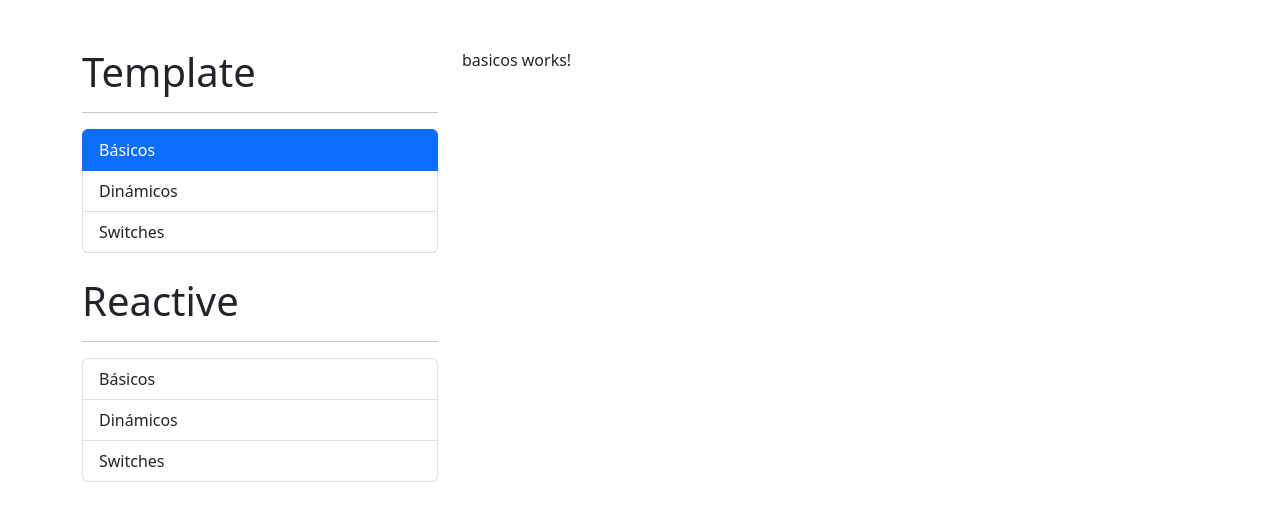
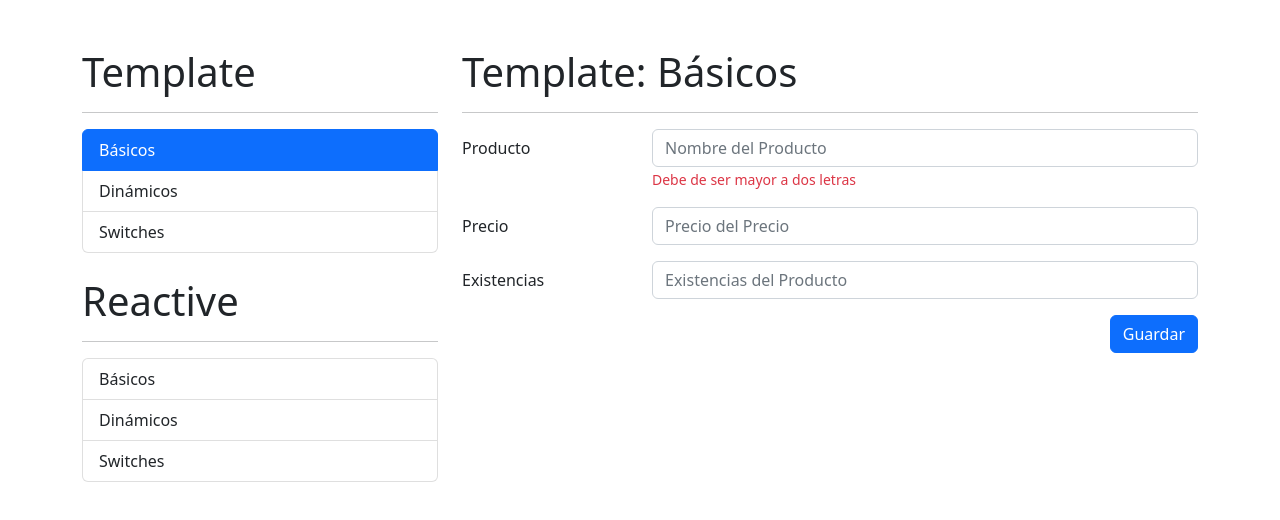
Before and after one commit to adanga89/angular-forms, an Angular app: page /template/basicos in a window 1280 px wide. Shown: the top 520 px of the page. Built offline with nearby package versions, Linux system fonts and the light colour scheme.

Commit message:
Diseño Template Basicos

```diff
--- a/src/app/template/basicos/basicos.component.html
+++ b/src/app/template/basicos/basicos.component.html
@@ -1 +1,48 @@
-<p>basicos works!</p>
+<h1>Template: Básicos</h1>
+<hr>
+
+<div class="row">
+    <div class="col">
+        <form>
+            <!-- Producto -->
+            <div class="mb-3 row">
+                <label class="col-sm-3 col-form-label">Producto</label>
+                <div class="col-sm-9">
+                    <input
+                        type="text"
+                        class="form-control"
+                        placeholder="Nombre del Producto">
+                    <span class="form-text text-danger">Debe de ser mayor a dos letras</span>
+                </div>
+            </div>
+
+            <!-- Precio -->
+            <div class="mb-3 row">
+                <label class="col-sm-3 col-form-label">Precio</label>
+                <div class="col-sm-9">
+                    <input
+                        type="number"
+                        class="form-control"
+                        placeholder="Precio del Precio">
+                </div>
+            </div>
+
+            <!-- Existencias -->
+            <div class="mb-3 row">
+                <label for="" class="col-sm-3 col-form-label">Existencias</label>
+                <div class="col-sm-9">
+                    <input
+                        type="number"
+                        class="form-control"
+                        placeholder="Existencias del Producto">
+                </div>
+            </div>
+
+            <div class="row">
+                <div class="col">
+                    <button class="btn btn-primary float-end">Guardar</button>
+                </div>
+            </div>
+        </form>
+    </div>
+</div>
```
